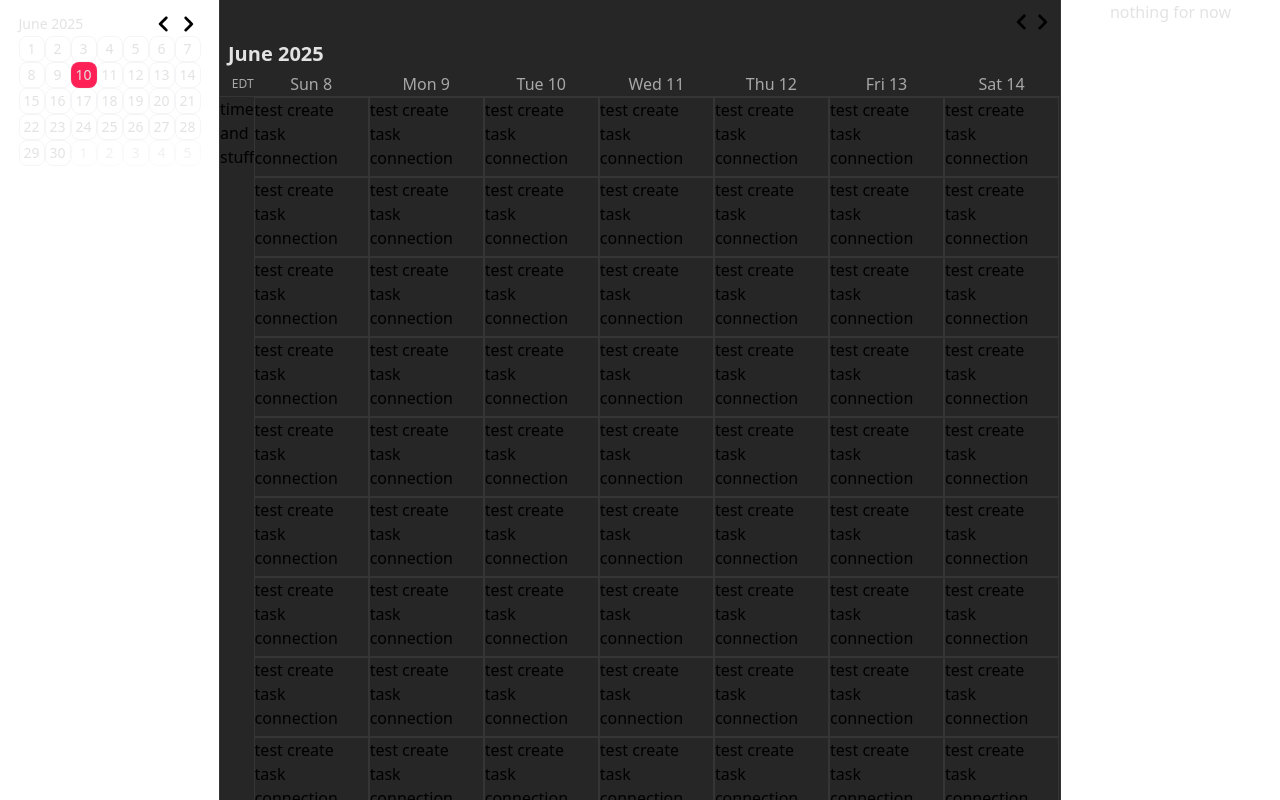
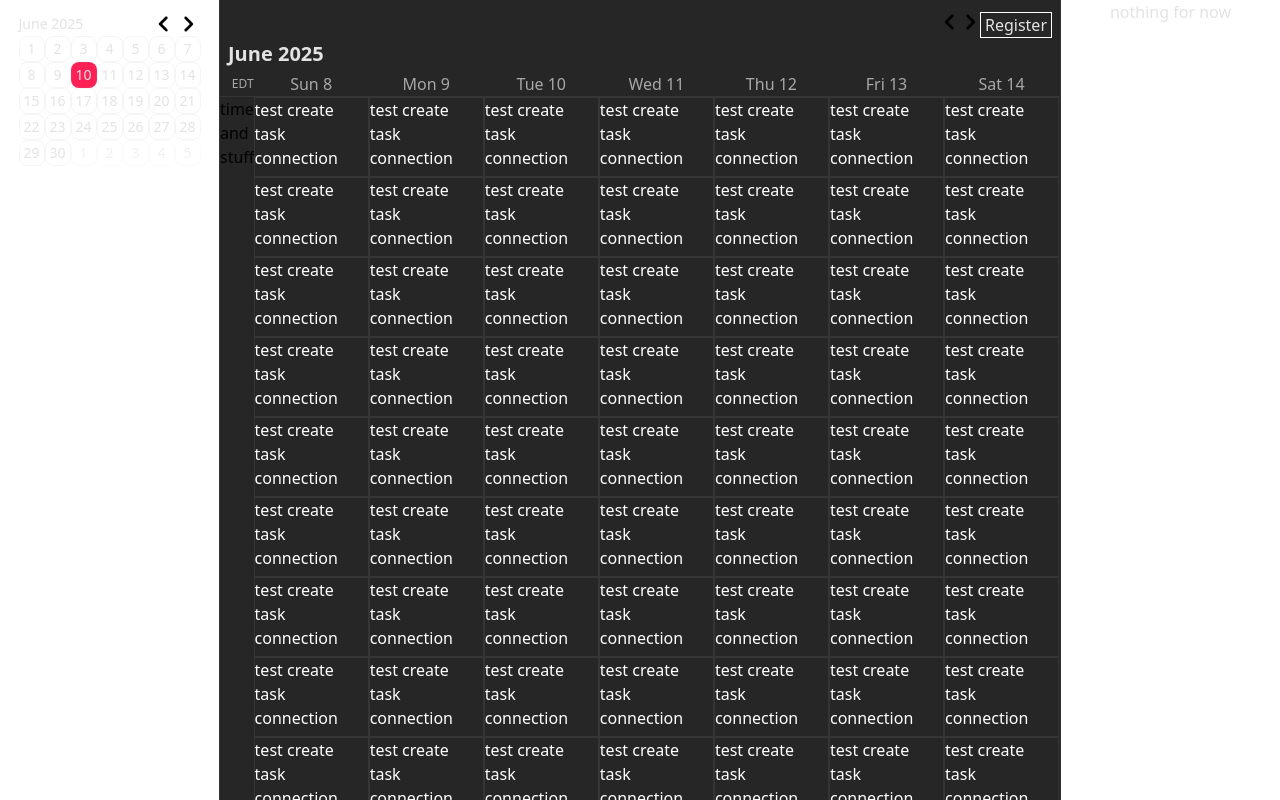
Before and after one commit to WesleyTran0/wescalendar, a Next.js app: page / in a window 1280 px wide. Built offline with nearby package versions, Linux system fonts and the light colour scheme.

Commit message:
Successfully sent a POST request to backend and created a user

```diff
--- a/src/components/calendar/CalendarHeader.tsx
+++ b/src/components/calendar/CalendarHeader.tsx
@@ -27,6 +27,35 @@ export default function CalendarHeader({}: CalenderHeaderProps) {
     setCurYear(offsettedByMonth.getFullYear());
   }
 
+  const createUser = async () => {
+    const registrationData = {
+      username: "test dummy",
+      password: "Password1234!",
+      email: "testing@wescal.com",
+    };
+    try {
+      const response = await fetch("http://localhost:8080/api/users/register", {
+        method: "POST",
+        headers: {
+          "Accept": "application/json",
+          "Content-Type": "application/json",
+        },
+        body: JSON.stringify(registrationData),
+      });
+
+      if (!response.ok) {
+        const error = await response.json();
+        throw new Error(error.message || "Registration failed");
+      }
+      const result = await response.json();
+      console.log("User returned: ", result);
+      return result;
+    } catch (error) {
+      console.error("Error:", error);
+      throw error;
+    }
+  };
+
   return (
     <div className="w-full sticky top-0 z-30 bg-background">
       <div className="h-18 text-standard-text flex justify-end">
@@ -34,7 +63,8 @@ export default function CalendarHeader({}: CalenderHeaderProps) {
           {monthName} {curYear}
         </div>
         <div className="w-[30%] py-3 px-2 round-lg flex justify-end text-right items-start items-right">
-          {/* TODO: Add a dropdown menu before these buttons */}
+          {/* WARN: Bug with the arrows. Probably to do with math. Check July 2025 -> August 2025.
+              Bug occurred on 7/29 when clicking buttons the week didn't change but the month name did*/}
 
           {/* NOTE: Hard coded to only change the current week. Later change to change the day based on the view */}
           <Image
@@ -57,6 +87,11 @@ export default function CalendarHeader({}: CalenderHeaderProps) {
               buttonPress(true);
             }}
           />
+
+          {/* TODO: Add a dropdown menu instead of a log in/register button */}
+          <button className="px-1 border border-white" onClick={createUser}>
+            Register
+          </button>
         </div>
       </div>
       <div className="text-secondary-text">
--- a/src/components/calendar/DayCell.tsx
+++ b/src/components/calendar/DayCell.tsx
@@ -26,7 +26,7 @@ const createTask = async () => {
 export default function DayCell({ day, hour }: DayCellProps) {
   return (
     <div
-      className={"h-20 border border-bg-highlight"}
+      className={"h-20 border border-bg-highlight text-white"}
       // onClick={() => console.log(day.toDateString())}
       onClick={createTask}
     >
--- a/src/components/detailsbar/Detailsbar.tsx
+++ b/src/components/detailsbar/Detailsbar.tsx
@@ -3,7 +3,7 @@ import Sidebar from "@shared/Sidebar";
 
 type DetailsbarProps = {};
 
-export default function Detailsbar({ }: DetailsbarProps): ReactElement {
+export default function Detailsbar({}: DetailsbarProps): ReactElement {
   return (
     <Sidebar className="right-0 text-standard-text border-l border-bg-highlight">
       <div>nothing for now</div>
```
